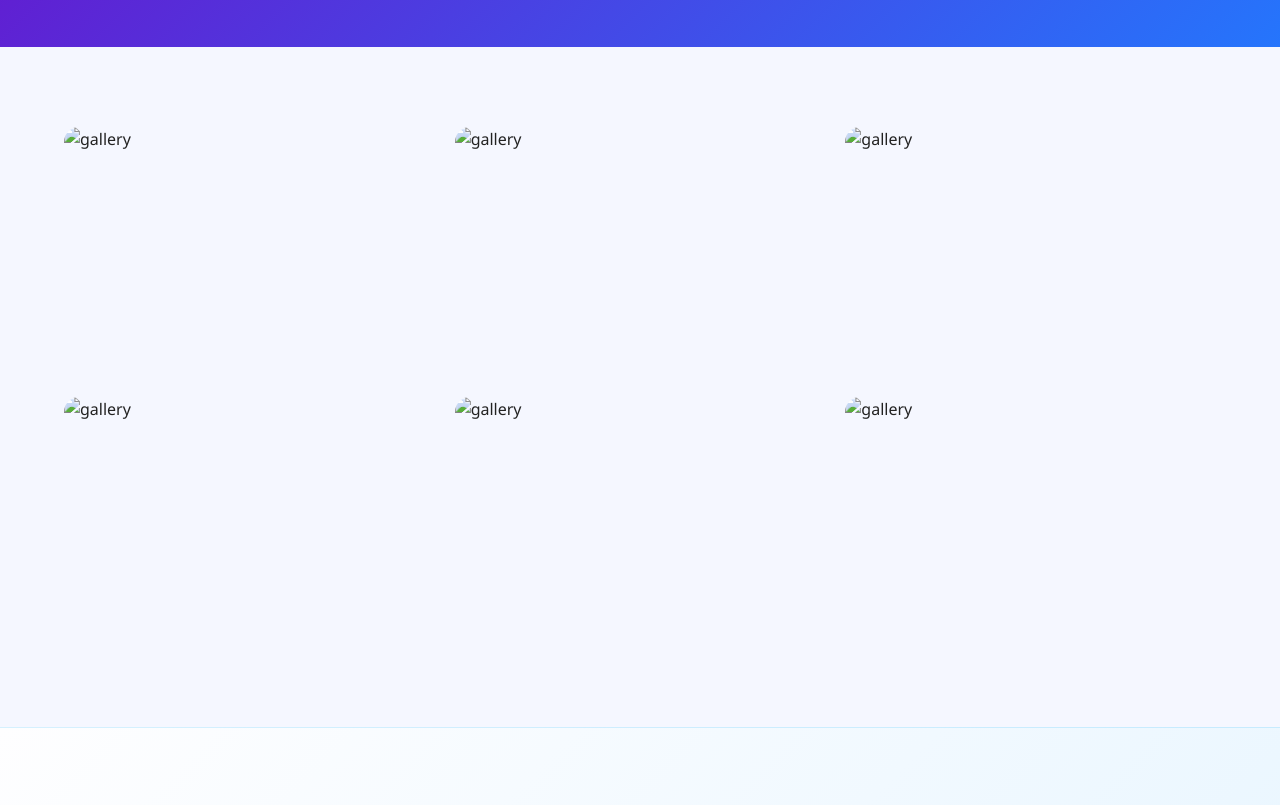
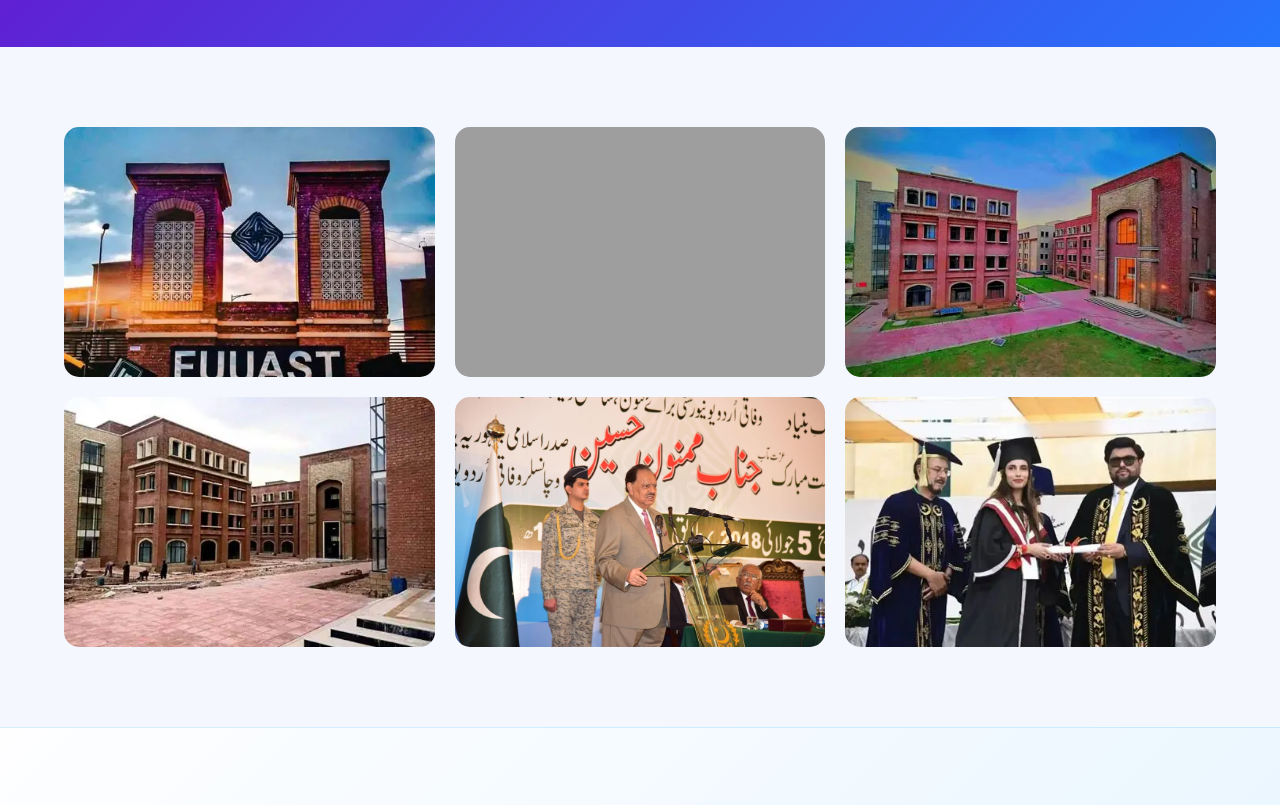
Before and after one commit to TAIMOURMUSHTAQ/Web-Tech-Semester-Project, a plain HTML site: page gallery.html in a window 1280 px wide. Shown: the part 320-1125 px from the top of the page. Drawn offline with Linux system fonts and the light colour scheme; the site is published under a folder, as on GitHub Pages, so addresses that start at the root find nothing.

Commit message:
Updated Images Path

```diff
--- a/gallery.html
+++ b/gallery.html
@@ -40,17 +40,17 @@
 <section class="section">
     <div class="container gallery">
 
-        <img src="/images/fuuastmain.png" alt="gallery">
+        <img src="images/fuuastmain.png" alt="gallery">
 
-        <img src="/images/fuuastmain2.png" alt="gallery">
+        <img src="images/fuuastmain2.png" alt="gallery">
 
-        <img src="/images/fuuast1.png" alt="gallery">
+        <img src="images/fuuast1.png" alt="gallery">
 
-        <img src="/images/fuuast2.png" alt="gallery">
+        <img src="images/fuuast2.png" alt="gallery">
 
-        <img src="/images/fuuast3.png" alt="gallery">
+        <img src="images/fuuast3.png" alt="gallery">
 
-        <img src="/images/fuuast4.png" alt="gallery">
+        <img src="images/fuuast4.png" alt="gallery">
 
     </div>
 </section>
```
Also changed, not shown: about.html (+1 -1 lines), team.html (+2 -2 lines).
